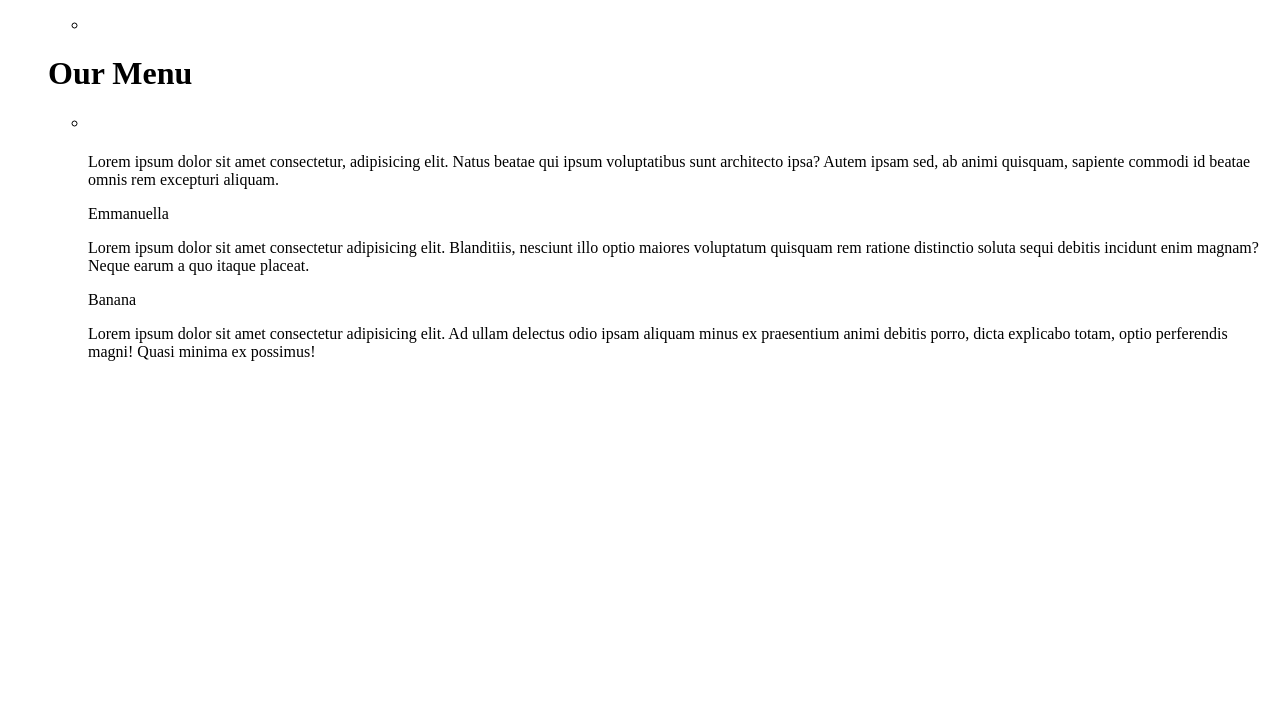
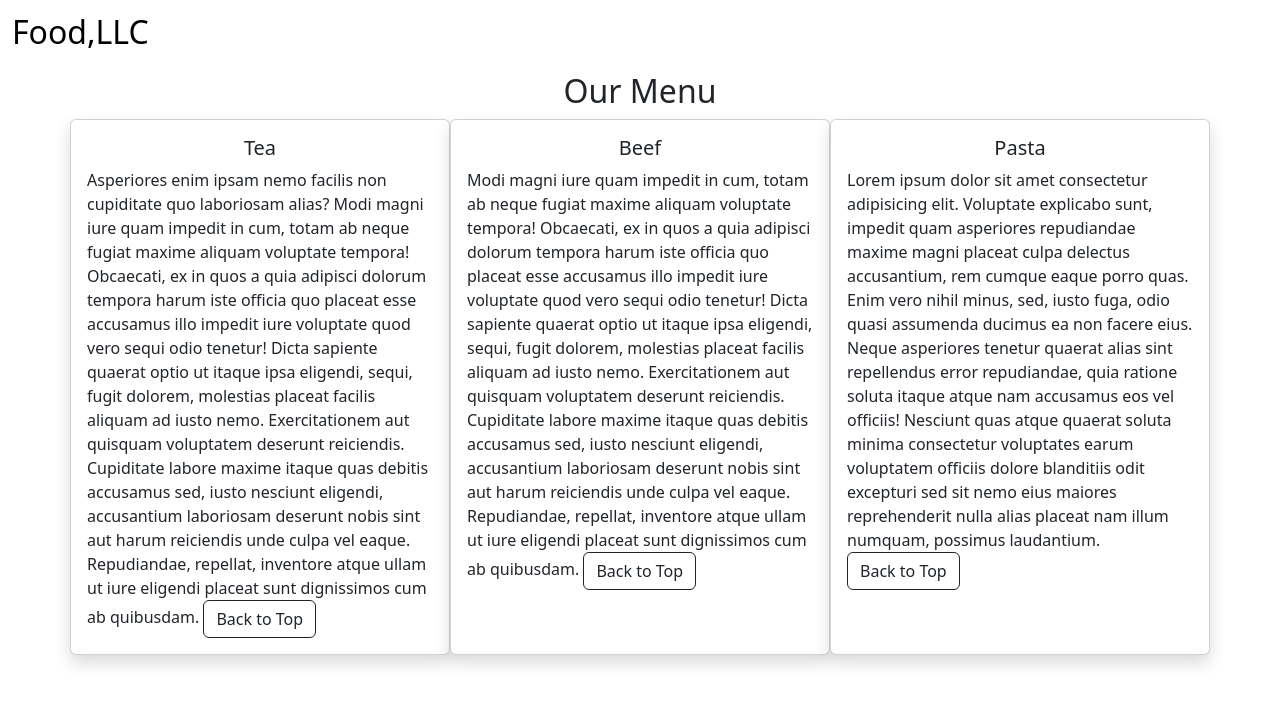
Before and after one commit to samueledem113/cousera-test, a plain HTML site: page module 3 solution/index.html in a window 1280 px wide. Drawn offline with nearby package versions, Linux system fonts and the light colour scheme.

Commit message:
index.html

```diff
--- a/module 3 solution/index.html
+++ b/module 3 solution/index.html
@@ -1,48 +1,92 @@
+
 <!DOCTYPE html>
 <html lang="en">
+
 <head>
     <meta charset="UTF-8">
     <meta name="viewport" content="width=device-width, initial-scale=1.0">
-    <title>Document</title>
-    <link rel="stylesheet" href="my project.css">
+    <link rel="stylesheet" href="css/bootstrap.css">
+    <link rel="stylesheet" href="css/styles.css">
+    <title>Food,LLC</title>
 </head>
+
 <body>
-    <ul class="dropdown-content">
-</head>
-<body>
-    <header>
-        <nav class="navbar">
+    <nav id="header-nav" class="navbar ">
+        <div class="container-fluid">
+            <a class="navbar-brand" href="#">
+                <h2>Food,LLC</h2>
+            </a>
+            <button class="navbar-toggler d-block d-sm-none" type="button" data-bs-toggle="collapse"
+                data-bs-target="#navbarSupportedContent" aria-controls="navbarSupportedContent" aria-expanded="false"
+                aria-label="Toggle navigation">
+                <span class="navbar-toggler-icon"></span>
+            </button>
+            <div class="collapse navbar-collapse" id="navbarSupportedContent">
+                <ul class="navbar-nav me-auto mb-2 mb-lg-0 text-center">
+                    <li class="nav-item"><a class="link-dark link-offset-2 link-underline-opacity-0 " href="#chicken">Chicken</a></li>
+                    <hr class="text-center d-block d-sm-s-none">
+                    <li class="nav-item"><a class="link-dark link-offset-2 link-underline-opacity-0 " href="#beef">Beef</a></li>
+                    <hr class="text-center d-block d-sm-s-none">
+                    <li class="nav-item"><a class="link-dark link-offset-2 link-underline-opacity-0 " href="#sushi">Sushi</a></li>
+                </ul>
+            </div>
+        </div>
+    </nav>
+    <div id="main-content" class="container">
 
-            <ul class="nav-links">
-                <li class="dropdown">
-                    <ul class="dropdown-content">
-            </ul>
-            </ul>
-        </nav>
-    </header>
+        <h2 id="menu-categories-title" class="text-center"><a id="top"></a> Our Menu </h2>
+        <div class="grid  row">
+            <div class="card shadow p-0 m-0.5 col-md-4 col-sm-6 col-xs-12">
+                <div class="card-body">
+                    <h5 id="chicken" class="card-title text-center ">Tea</h5>
+                     Asperiores enim ipsam nemo
+                    facilis non cupiditate quo laboriosam alias? Modi magni iure quam impedit in cum, totam ab neque
+                    fugiat maxime aliquam voluptate tempora! Obcaecati, ex in quos a quia adipisci dolorum tempora harum
+                    iste officia quo placeat esse accusamus illo impedit iure voluptate quod vero sequi odio tenetur!
+                    Dicta sapiente quaerat optio ut itaque ipsa eligendi, sequi, fugit dolorem, molestias placeat
+                    facilis aliquam ad iusto nemo. Exercitationem aut quisquam voluptatem deserunt reiciendis.
+                    Cupiditate labore maxime itaque quas debitis accusamus sed, iusto nesciunt eligendi, accusantium
+                    laboriosam deserunt nobis sint aut harum reiciendis unde culpa vel eaque. Repudiandae, repellat,
+                    inventore atque ullam ut iure eligendi placeat sunt dignissimos cum ab quibusdam.
+                    <a href="#top" class="btn btn-outline-dark back-to-top ">Back to Top</a>
+                </div>
+            </div>
+            <div class="card shadow p-0 m-0.5 col-md-4 col-sm-6 col-xs-12">
 
+                <div class="card-body">
+                    <h5 id="beef" class="card-title text-center ">Beef</h5>
+
+                     Modi magni iure quam impedit in cum, totam ab neque
+                    fugiat maxime aliquam voluptate tempora! Obcaecati, ex in quos a quia adipisci dolorum tempora harum
+                    iste officia quo placeat esse accusamus illo impedit iure voluptate quod vero sequi odio tenetur!
+                    Dicta sapiente quaerat optio ut itaque ipsa eligendi, sequi, fugit dolorem, molestias placeat
+                    facilis aliquam ad iusto nemo. Exercitationem aut quisquam voluptatem deserunt reiciendis.
+                    Cupiditate labore maxime itaque quas debitis accusamus sed, iusto nesciunt eligendi, accusantium
+                    laboriosam deserunt nobis sint aut harum reiciendis unde culpa vel eaque. Repudiandae, repellat,
+                    inventore atque ullam ut iure eligendi placeat sunt dignissimos cum ab quibusdam.
+                    <a href="#top" class="btn btn-outline-dark back-to-top ">Back to Top</a>
+                </div>
+            </div>
+            <div class="card shadow p-0 m-0.5 col-md-4 col-sm-12col-xs-12 ">
+                <div class="card-body">
+                    <h5 id="sushi" class="card-title text-center ">Pasta</h5>
+                    Lorem ipsum dolor sit amet consectetur adipisicing elit. Voluptate explicabo sunt, impedit quam
+                    asperiores repudiandae maxime magni placeat culpa delectus accusantium, rem cumque eaque porro quas.
+                    Enim vero nihil minus, sed, iusto fuga, odio quasi assumenda ducimus ea non facere eius. Neque
+                    asperiores tenetur quaerat alias sint repellendus error repudiandae, quia ratione soluta itaque
+                    atque nam accusamus eos vel officiis! Nesciunt quas atque quaerat soluta minima consectetur
+                    voluptates earum voluptatem officiis dolore blanditiis odit excepturi sed sit nemo eius maiores
+                    reprehenderit nulla alias placeat nam illum numquam, possimus laudantium.
+                    <a href="#top" class="btn btn-outline-dark back-to-top ">Back to Top</a>
+                </div>
+            </div>
+        </div>
+
+
+    </div>
+
+    <script src="https://unpkg.com/@popperjs/core@2.4.0/dist/umd/popper.min.js"></script>
+    <script src="js/bootstrap.js"></script>
 </body>
+
 </html>
-
-    <h1>Our Menu</h1>
-    <ul>
-    <div class="col desktop tablet">
-        <section >
-          <li><p class="meal_title" id="t1"Roy p></p></li>
-            <p class="description">Lorem ipsum dolor sit amet consectetur, adipisicing elit. Natus beatae qui ipsum voluptatibus sunt architecto ipsa? Autem ipsam sed, ab animi quisquam, sapiente commodi id beatae omnis rem excepturi aliquam.</p>
-        </section>
-    </div>
-    <div class="col desktop tablet">
-        <section>
-            <p class="meal_title" id="t2">Emmanuella</p>
-            <p class="description">Lorem ipsum dolor sit amet consectetur adipisicing elit. Blanditiis, nesciunt illo optio maiores voluptatum quisquam rem ratione distinctio soluta sequi debitis incidunt enim magnam? Neque earum a quo itaque placeat.</p>
-        </section>
-    </div>
-    <div class="col desktop">
-        <section >
-            <p class="meal_title" id="t3">Banana </p>
-            <p class="description">Lorem ipsum dolor sit amet consectetur adipisicing elit. Ad ullam delectus odio ipsam aliquam minus ex praesentium animi debitis porro, dicta explicabo totam, optio perferendis magni! Quasi minima ex possimus!</p>
-        </section>
-    </div>
-</body>
-</html>
```
